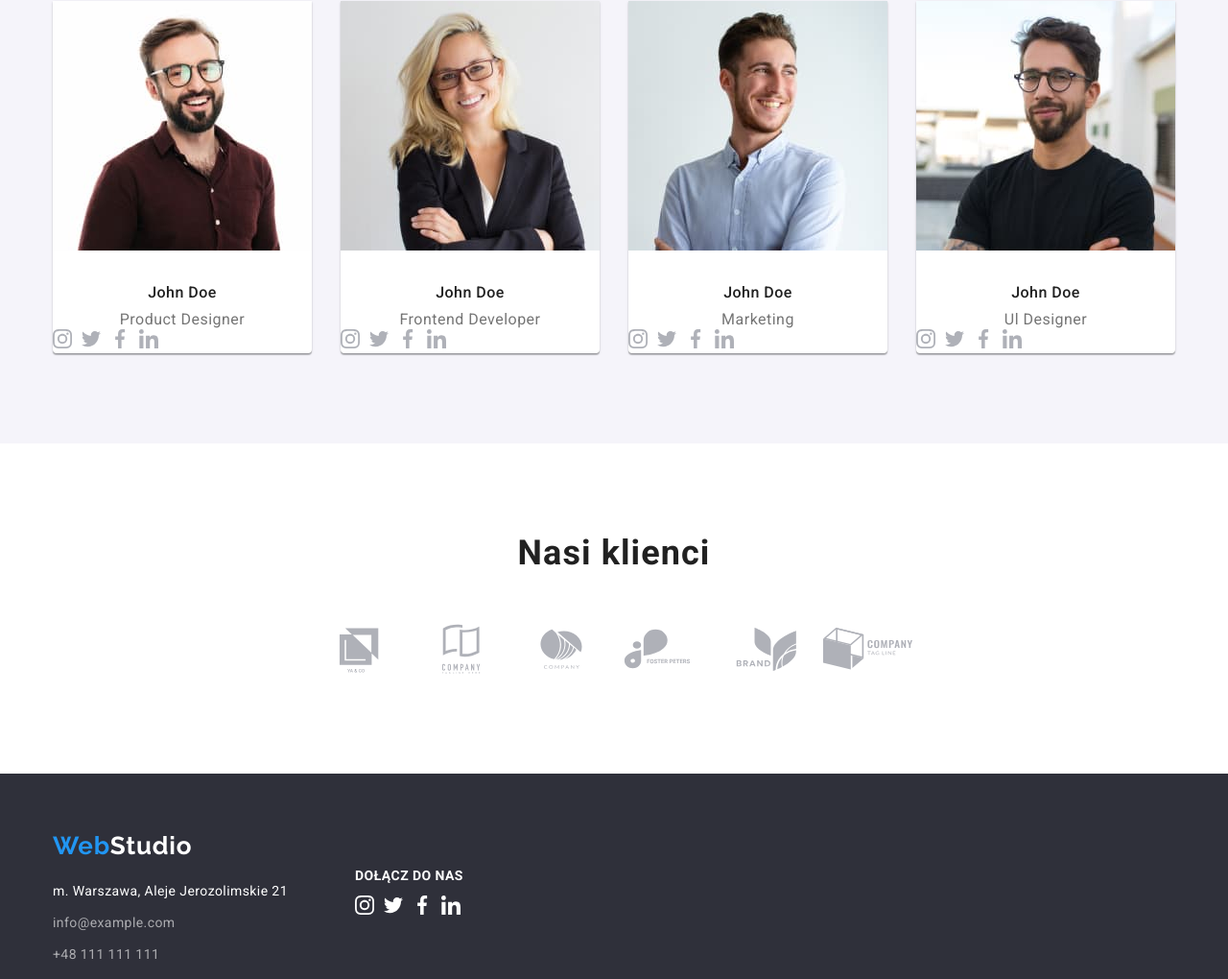
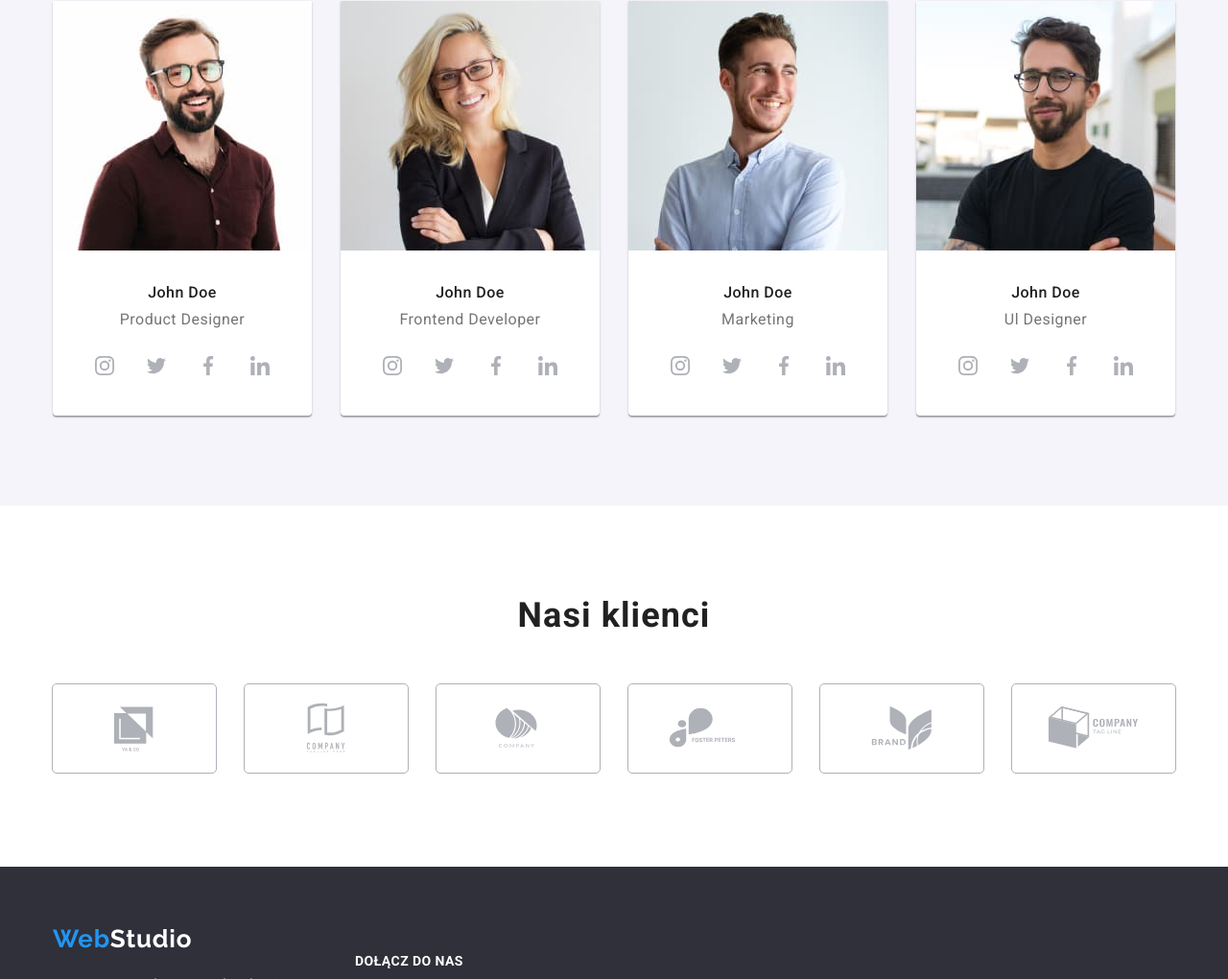
Before and after one commit to AnnaWitt/goit-markup-hw-05, a plain HTML site: page index.html in a window 1280 px wide. Shown: the part 1780-2800 px from the top of the page at 96% size. Drawn offline with nearby package versions, Linux system fonts and the light colour scheme.

Commit message:
Update styles.css
class changes

```diff
--- a/css/styles.css
+++ b/css/styles.css
@@ -110,6 +110,8 @@ body {
   line-height: 1.14;
   letter-spacing: 0.02em;
   text-decoration: none;
+  display: flex;
+  align-items: center;
 }
 .contact-icon {
   margin-right: 10px;
@@ -271,23 +273,30 @@ body {
   text-align: center;
   padding-top: 10px;
 }
-.social-media-links-box {
+.social-media-team-box {
   display: flex;
-  flex-direction: row;
   gap: 10px;
   margin-top: 16px;
   margin-bottom: 30px;
   justify-content: center;
 }
+.social-icon-team-link{
+  display:block;
+  padding:12px;
+  background:var(--tenth-color);
+  border-radius:50%;
+  color:var(--tweelth-color);
+}
 .social-icon-team {
-  fill: var(--tweelth-color);
+display: block;
+fill: currentColor;
 }
-.social-icon-team:hover,
-.social-icon-team:focus {
-  fill: var(--tenth-color);
-  background-color: var(--second-color);
-  cursor: pointer;
+.social-icon-team-link:hover,
+.social-icon-team-link:focus{
+background:var(--second-color);
+color:var(--tenth-color);
 }
+
 .fifth-section-heading {
   color: var(--first-color);
   font-weight: 700;
@@ -301,35 +310,26 @@ body {
 .clients-list {
   list-style-type: none;
   display: flex;
-  justify-content: center;
-  align-items: center;
+  justify-content: space-between;
+  gap: 30px;
 }
-
-.clients-item {
+.clients-list-link {
   padding: 16px 32px;
-  border: 1px solid var(--tweelth-color);
+  outline: 1px solid var(--tweelth-color);
   border-radius: 4px;
-  display: flex;
-  justify-content: center;
-  align-items: center;
-}
-
-.clients-item:not(:last-child) {
-  margin-right: 30px;
-}
-.clients-item:hover,
-.clients-item:focus {
-  border-color: var(--second-color);
+  display: inline-block;
+  cursor: pointer;
+  color: var(--tweelth-color);
 }
 .client-icon {
-  fill: var(--tweelth-color);
+  display: block;
+  fill: currentColor;
 }
-
-.client-icon:hover,
-.client-icon:focus {
-  fill: var(--second-color);
+.clients-list-link:hover,
+.clients-list-link:focus {
+  color: var(--second-color);
+  outline-color: var(--second-color);
 }
-
 .footer-bg {
   padding-top: 60px;
   padding-bottom: 60px;
@@ -365,11 +365,10 @@ body {
 .company-contacts .contact-info:active {
   color: var(--second-color);
 }
-.localization-info:hover,
-.localization-info:focus {
+.company-contacts .localization-info:hover,
+.company-contacts .localization-info:focus {
   color: var(--second-color);
 }
-
 .projects-list {
   margin-bottom: 50px;
   width: 580px;
@@ -427,10 +426,7 @@ body {
   line-height: 1.87;
   letter-spacing: 0.03em;
 }
-.localization-info:hover {
-  background-color: var(--second-color);
-  color: var(--tenth-color);
-}
+
 .filter-item button:hover,
 .filter-item button:focus {
   background-color: var(--second-color);
@@ -462,19 +458,22 @@ body {
   list-style-type: none;
   gap: 10px;
 }
-.icon-box {
-  background: rgba(255, 255, 255, 0.1);
-  width: 44px;
-  height: 44px;
+
+.social-footer-link {
+  display: block;
+  background-color: rgba(255, 255, 255, 0.1);
   border-radius: 50%;
-  justify-content: center;
+  color: var(--tenth-color);
   padding: 12px;
+  cursor: pointer;
 }
 .social-icon {
-  fill: var(--tenth-color);
+  display: block;
+  fill: currentColor;
 }
-.icon-box:hover,
-.icon-box:focus {
-  background-color: var(--second-color);
-  cursor: pointer;
+
+.social-footer-link:hover,
+.social-footer-link:focus{
+  color:var(--tenth-color);
+  background-color:var(--second-color);
 }
```
